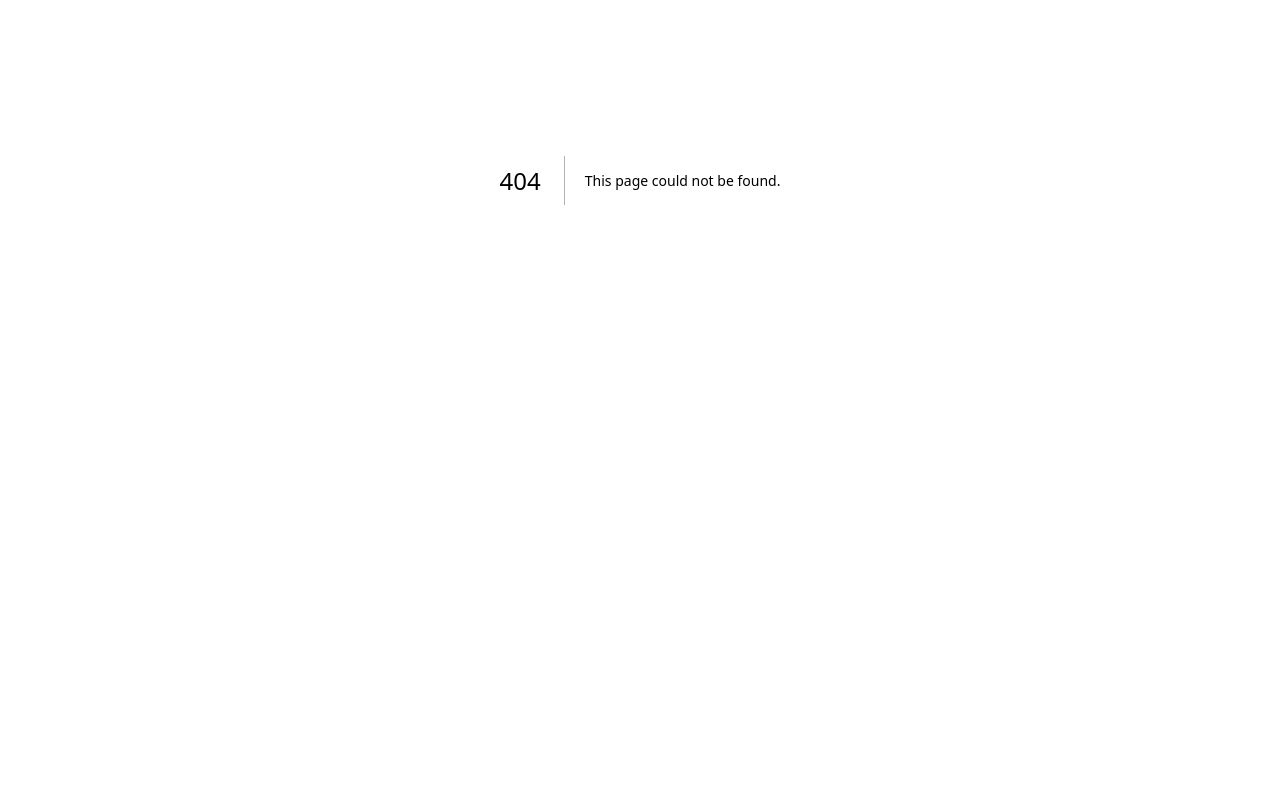
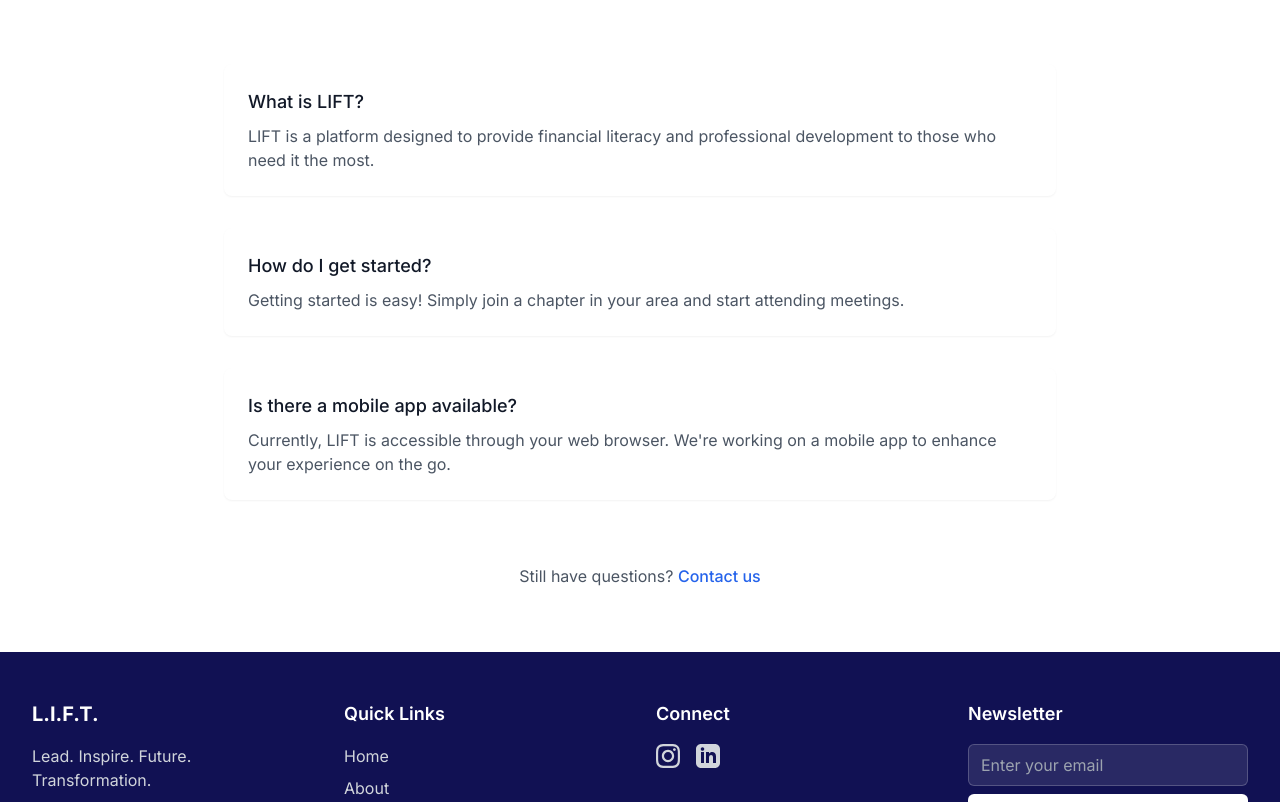
Before and after one commit to ShouryaBatra/lift-website, a Next.js app: page /faq in a window 1280 px wide. Before the commit this address had no page. Shown: the part 220-1022 px from the top of the page. Before the commit the page ends 800 px from the top, so only its background shows below. Built offline with nearby package versions, Linux system fonts and the light colour scheme.

Commit message:
buttons work, social links

```diff
--- a/src/components/layout/MainLayout.jsx
+++ b/src/components/layout/MainLayout.jsx
@@ -1,23 +1,23 @@
-'use client';
+"use client";
 
-import { useState } from 'react';
-import { motion, AnimatePresence } from 'framer-motion';
-import Link from 'next/link';
-import { usePathname } from 'next/navigation';
+import { useState } from "react";
+import { motion, AnimatePresence } from "framer-motion";
+import Link from "next/link";
+import { usePathname } from "next/navigation";
 
 const MainLayout = ({ children }) => {
   const [isMenuOpen, setIsMenuOpen] = useState(false);
   const pathname = usePathname();
 
   const navItems = [
-    { name: 'Home', href: '/' },
-    { name: 'About', href: '/about' },
-    { name: 'Offerings', href: '/offerings' },
-    { name: 'Chapters', href: '/chapters' },
-    { name: 'Impact', href: '/impact' },
-    { name: 'Get Involved', href: '/get-involved' },
-    { name: 'Partners', href: '/partners' },
-    { name: 'Contact', href: '/contact' },
+    { name: "Home", href: "/" },
+    { name: "About", href: "/about" },
+    { name: "Offerings", href: "/offerings" },
+    { name: "Chapters", href: "/chapters" },
+    { name: "Impact", href: "/impact" },
+    { name: "Get Involved", href: "/get-involved" },
+    { name: "Partners", href: "/partners" },
+    { name: "Contact", href: "/contact" },
   ];
 
   return (
@@ -28,7 +28,9 @@ const MainLayout = ({ children }) => {
           <div className="flex justify-between h-16">
             <div className="flex items-center">
               <Link href="/" className="flex-shrink-0 flex items-center">
-                <span className="text-lift-blue text-2xl font-bold">L.I.F.T.</span>
+                <span className="text-lift-blue text-2xl font-bold">
+                  L.I.F.T.
+                </span>
               </Link>
             </div>
 
@@ -42,8 +44,8 @@ const MainLayout = ({ children }) => {
                     href={item.href}
                     className={`relative transition-colors duration-200 py-2 ${
                       isActive
-                        ? 'text-lift-blue'
-                        : 'text-lift-text-secondary hover:text-lift-blue'
+                        ? "text-lift-blue"
+                        : "text-lift-text-secondary hover:text-lift-blue"
                     }`}
                   >
                     {item.name}
@@ -99,7 +101,7 @@ const MainLayout = ({ children }) => {
           {isMenuOpen && (
             <motion.div
               initial={{ opacity: 0, height: 0 }}
-              animate={{ opacity: 1, height: 'auto' }}
+              animate={{ opacity: 1, height: "auto" }}
               exit={{ opacity: 0, height: 0 }}
               className="md:hidden bg-white"
             >
@@ -111,7 +113,7 @@ const MainLayout = ({ children }) => {
                       key={item.name}
                       href={item.href}
                       className={`block px-3 py-2 text-lift-text-secondary hover:text-lift-blue hover:bg-lift-accent rounded-md ${
-                        isActive ? 'text-lift-blue bg-lift-accent' : ''
+                        isActive ? "text-lift-blue bg-lift-accent" : ""
                       }`}
                       onClick={() => setIsMenuOpen(false)}
                     >
@@ -126,9 +128,7 @@ const MainLayout = ({ children }) => {
       </nav>
 
       {/* Main Content */}
-      <main className="flex-grow">
-        {children}
-      </main>
+      <main className="flex-grow">{children}</main>
 
       {/* Footer */}
       <footer className="bg-lift-blue text-white">
@@ -158,22 +158,30 @@ const MainLayout = ({ children }) => {
             <div>
               <h4 className="text-lg font-semibold mb-4">Connect</h4>
               <div className="flex space-x-4">
-                <a href="#" className="text-gray-300 hover:text-white">
+                <a
+                  href="https://instagram.com/empowerlives_"
+                  className="text-gray-300 hover:text-white"
+                >
                   <span className="sr-only">Instagram</span>
-                  <svg className="h-6 w-6" fill="currentColor" viewBox="0 0 24 24">
-                    <path d="M12 2.163c3.204 0 3.584.012 4.85.07 3.252.148 4.771 1.691 4.919 4.919.058 1.265.069 1.645.069 4.849 0 3.205-.012 3.584-.069 4.849-.149 3.225-1.664 4.771-4.919 4.919-1.266.058-1.644.07-4.85.07-3.204 0-3.584-.012-4.849-.07-3.26-.149-4.771-1.699-4.919-4.92-.058-1.265-.07-1.644-.07-4.849 0-3.204.013-3.583.07-4.849.149-3.227 1.664-4.771 4.919-4.919 1.266-.057 1.645-.069 4.849-.069zm0-2.163c-3.259 0-3.667.014-4.947.072-4.358.2-6.78 2.618-6.98 6.98-.059 1.281-.073 1.689-.073 4.948 0 3.259.014 3.668.072 4.948.2 4.358 2.618 6.78 6.98 6.98 1.281.058 1.689.072 4.948.072 3.259 0 3.668-.014 4.948-.072 4.354-.2 6.782-2.618 6.979-6.98.059-1.28.073-1.689.073-4.948 0-3.259-.014-3.667-.072-4.947-.196-4.354-2.617-6.78-6.979-6.98-1.281-.059-1.69-.073-4.949-.073zm0 5.838c-3.403 0-6.162 2.759-6.162 6.162s2.759 6.163 6.162 6.163 6.162-2.759 6.162-6.163c0-3.403-2.759-6.162-6.162-6.162zm0 10.162c-2.209 0-4-1.79-4-4 0-2.209 1.791-4 4-4s4 1.791 4 4c0 2.21-1.791 4-4 4zm6.406-11.845c-.796 0-1.441.645-1.441 1.44s.645 1.44 1.441 1.44c.795 0 1.439-.645 1.439-1.44s-.644-1.44-1.439-1.44z"/>
+                  <svg
+                    className="h-6 w-6"
+                    fill="currentColor"
+                    viewBox="0 0 24 24"
+                  >
+                    <path d="M12 2.163c3.204 0 3.584.012 4.85.07 3.252.148 4.771 1.691 4.919 4.919.058 1.265.069 1.645.069 4.849 0 3.205-.012 3.584-.069 4.849-.149 3.225-1.664 4.771-4.919 4.919-1.266.058-1.644.07-4.85.07-3.204 0-3.584-.012-4.849-.07-3.26-.149-4.771-1.699-4.919-4.92-.058-1.265-.07-1.644-.07-4.849 0-3.204.013-3.583.07-4.849.149-3.227 1.664-4.771 4.919-4.919 1.266-.057 1.645-.069 4.849-.069zm0-2.163c-3.259 0-3.667.014-4.947.072-4.358.2-6.78 2.618-6.98 6.98-.059 1.281-.073 1.689-.073 4.948 0 3.259.014 3.668.072 4.948.2 4.358 2.618 6.78 6.98 6.98 1.281.058 1.689.072 4.948.072 3.259 0 3.668-.014 4.948-.072 4.354-.2 6.782-2.618 6.979-6.98.059-1.28.073-1.689.073-4.948 0-3.259-.014-3.667-.072-4.947-.196-4.354-2.617-6.78-6.979-6.98-1.281-.059-1.69-.073-4.949-.073zm0 5.838c-3.403 0-6.162 2.759-6.162 6.162s2.759 6.163 6.162 6.163 6.162-2.759 6.162-6.163c0-3.403-2.759-6.162-6.162-6.162zm0 10.162c-2.209 0-4-1.79-4-4 0-2.209 1.791-4 4-4s4 1.791 4 4c0 2.21-1.791 4-4 4zm6.406-11.845c-.796 0-1.441.645-1.441 1.44s.645 1.44 1.441 1.44c.795 0 1.439-.645 1.439-1.44s-.644-1.44-1.439-1.44z" />
                   </svg>
                 </a>
-                <a href="#" className="text-gray-300 hover:text-white">
+                <a
+                  href="https://www.linkedin.com/company/lift-empowerlives/"
+                  className="text-gray-300 hover:text-white"
+                >
                   <span className="sr-only">LinkedIn</span>
-                  <svg className="h-6 w-6" fill="currentColor" viewBox="0 0 24 24">
-                    <path d="M19 0h-14c-2.761 0-5 2.239-5 5v14c0 2.761 2.239 5 5 5h14c2.762 0 5-2.239 5-5v-14c0-2.761-2.238-5-5-5zm-11 19h-3v-11h3v11zm-1.5-12.268c-.966 0-1.75-.79-1.75-1.764s.784-1.764 1.75-1.764 1.75.79 1.75 1.764-.783 1.764-1.75 1.764zm13.5 12.268h-3v-5.604c0-3.368-4-3.113-4 0v5.604h-3v-11h3v1.765c1.396-2.586 7-2.777 7 2.476v6.759z"/>
-                  </svg>
-                </a>
-                <a href="#" className="text-gray-300 hover:text-white">
-                  <span className="sr-only">YouTube</span>
-                  <svg className="h-6 w-6" fill="currentColor" viewBox="0 0 24 24">
-                    <path d="M19.615 3.184c-3.604-.246-11.631-.245-15.23 0-3.897.266-4.356 2.62-4.385 8.816.029 6.185.484 8.549 4.385 8.816 3.6.245 11.626.246 15.23 0 3.897-.266 4.356-2.62 4.385-8.816-.029-6.185-.484-8.549-4.385-8.816zm-10.615 12.816v-8l8 3.993-8 4.007z"/>
+                  <svg
+                    className="h-6 w-6"
+                    fill="currentColor"
+                    viewBox="0 0 24 24"
+                  >
+                    <path d="M19 0h-14c-2.761 0-5 2.239-5 5v14c0 2.761 2.239 5 5 5h14c2.762 0 5-2.239 5-5v-14c0-2.761-2.238-5-5-5zm-11 19h-3v-11h3v11zm-1.5-12.268c-.966 0-1.75-.79-1.75-1.764s.784-1.764 1.75-1.764 1.75.79 1.75 1.764-.783 1.764-1.75 1.764zm13.5 12.268h-3v-5.604c0-3.368-4-3.113-4 0v5.604h-3v-11h3v1.765c1.396-2.586 7-2.777 7 2.476v6.759z" />
                   </svg>
                 </a>
               </div>
@@ -196,9 +204,17 @@ const MainLayout = ({ children }) => {
             </div>
           </div>
           <div className="mt-8 pt-8 border-t border-white/10 text-center text-gray-300">
-            <p>&copy; {new Date().getFullYear()} L.I.F.T. All rights reserved.</p>
+            <p>
+              &copy; {new Date().getFullYear()} L.I.F.T. All rights reserved.
+            </p>
             <p className="text-sm mt-2">
-              Website made by <Link href="/bio" className="hover:text-white transition-colors duration-200">Shourya Batra</Link>
+              Website made by{" "}
+              <Link
+                href="/bio"
+                className="hover:text-white transition-colors duration-200"
+              >
+                Shourya Batra
+              </Link>
             </p>
           </div>
         </div>
--- a/src/pages/chapters.js
+++ b/src/pages/chapters.js
@@ -150,6 +150,50 @@ export default function Chapters() {
         </Container>
       </section>
 
+      {/* Join a Chapter Section */}
+      <section className="py-20 bg-white">
+        <Container>
+          <motion.div
+            initial="initial"
+            whileInView="animate"
+            viewport={{ once: true }}
+            variants={staggerContainer}
+            className="max-w-4xl mx-auto text-center"
+          >
+            <motion.h2
+              variants={fadeInUp}
+              className="text-3xl font-bold text-lift-text-primary mb-8"
+            >
+              Join a Chapter
+            </motion.h2>
+            <motion.p
+              variants={fadeInUp}
+              className="text-lift-text-secondary mb-8"
+            >
+              Ready to get involved? Join one of our existing chapters and start
+              making an impact in your community
+            </motion.p>
+            <motion.div
+              variants={fadeInUp}
+              className="flex flex-col sm:flex-row gap-4 justify-center"
+            >
+              <Link
+                href="https://tally.so/r/3xo11v"
+                target="_blank"
+                rel="noopener noreferrer"
+              >
+                <Button size="lg">Find a Chapter</Button>
+              </Link>
+              <Link href="/contact">
+                <Button variant="secondary" size="lg">
+                  Need Help?
+                </Button>
+              </Link>
+            </motion.div>
+          </motion.div>
+        </Container>
+      </section>
+
       {/* Chapter Directory */}
       <section className="py-20 bg-white">
         <Container>
@@ -161,6 +205,7 @@ export default function Chapters() {
           >
             <motion.h2
               variants={fadeInUp}
+              id="chapter-directory"
               className="text-3xl font-bold text-lift-text-primary text-center mb-12"
             >
               Chapter Directory
--- a/src/pages/contact.js
+++ b/src/pages/contact.js
@@ -3,6 +3,7 @@ import MainLayout from "../components/layout/MainLayout";
 import Container from "../components/ui/Container";
 import Card from "../components/ui/Card";
 import Button from "../components/ui/Button";
+import Link from "next/link";
 
 const fadeInUp = {
   initial: { opacity: 0, y: 20 },
@@ -298,7 +299,9 @@ export default function Contact() {
               answers to common questions.
             </motion.p>
             <motion.div variants={fadeInUp} className="flex justify-center">
-              <Button size="lg">View FAQ</Button>
+              <Link href="/faq">
+                <Button size="lg">View FAQ</Button>
+              </Link>
             </motion.div>
           </motion.div>
         </Container>
--- /dev/null
+++ b/src/pages/faq.js
@@ -0,0 +1,73 @@
+import React from "react";
+import Head from "next/head";
+import MainLayout from "../components/layout/MainLayout";
+
+const faqs = [
+  {
+    question: "What is LIFT?",
+    answer:
+      "LIFT is a platform designed to provide financial literacy and professional development to those who need it the most.",
+  },
+  {
+    question: "How do I get started?",
+    answer:
+      "Getting started is easy! Simply join a chapter in your area and start attending meetings.",
+  },
+
+  {
+    question: "Is there a mobile app available?",
+    answer:
+      "Currently, LIFT is accessible through your web browser. We're working on a mobile app to enhance your experience on the go.",
+  },
+];
+
+export default function FAQ() {
+  return (
+    <MainLayout>
+      <Head>
+        <title>FAQ - LIFT</title>
+        <meta
+          name="description"
+          content="Frequently asked questions about LIFT - Your financial literacy and professional development platform"
+        />
+      </Head>
+
+      <main className="max-w-4xl mx-auto px-4 py-16 sm:px-6 lg:px-8">
+        <div className="text-center mb-16">
+          <h1 className="text-4xl font-bold text-gray-900 sm:text-5xl">
+            Frequently Asked Questions
+          </h1>
+          <p className="mt-4 text-xl text-gray-600">
+            Find answers to common questions about LIFT
+          </p>
+        </div>
+
+        <div className="space-y-8">
+          {faqs.map((faq, index) => (
+            <div
+              key={index}
+              className="bg-white rounded-lg shadow-sm p-6 hover:shadow-md transition-shadow duration-200"
+            >
+              <h3 className="text-lg font-medium text-gray-900 mb-2">
+                {faq.question}
+              </h3>
+              <p className="text-gray-600">{faq.answer}</p>
+            </div>
+          ))}
+        </div>
+
+        <div className="mt-16 text-center">
+          <p className="text-gray-600">
+            Still have questions?{" "}
+            <a
+              href="/contact"
+              className="text-blue-600 hover:text-blue-800 font-medium"
+            >
+              Contact us
+            </a>
+          </p>
+        </div>
+      </main>
+    </MainLayout>
+  );
+}
--- a/src/pages/index.js
+++ b/src/pages/index.js
@@ -58,7 +58,11 @@ export default function Home() {
               variants={fadeInUp}
               className="flex flex-col sm:flex-row gap-4 justify-center"
             >
-              <Link href={"/chapters/"}>
+              <Link
+                href="https://tally.so/r/3xo11v"
+                target="_blank"
+                rel="noopener noreferrer"
+              >
                 <Button size="lg">Join a Chapter</Button>
               </Link>
               <Link href={"/impact/"}>
--- a/src/pages/partners.js
+++ b/src/pages/partners.js
@@ -1,24 +1,25 @@
-import { motion } from 'framer-motion';
-import MainLayout from '../components/layout/MainLayout';
-import Container from '../components/ui/Container';
-import Card from '../components/ui/Card';
-import Button from '../components/ui/Button';
-import { useState } from 'react';
-import Image from 'next/image';
-import billWilsonLogo from '@/assets/logos/bill-wilson.png';
+import { motion } from "framer-motion";
+import MainLayout from "../components/layout/MainLayout";
+import Container from "../components/ui/Container";
+import Card from "../components/ui/Card";
+import Button from "../components/ui/Button";
+import { useState } from "react";
+import Image from "next/image";
+import billWilsonLogo from "@/assets/logos/bill-wilson.png";
+import Link from "next/link";
 
 const fadeInUp = {
   initial: { opacity: 0, y: 20 },
   animate: { opacity: 1, y: 0 },
-  transition: { duration: 0.5 }
+  transition: { duration: 0.5 },
 };
 
 const staggerContainer = {
   animate: {
     transition: {
-      staggerChildren: 0.1
-    }
-  }
+      staggerChildren: 0.1,
+    },
+  },
 };
 
 export default function Partners() {
@@ -26,65 +27,104 @@ export default function Partners() {
 
   const partners = [
     {
-      name: 'Bill Wilson Center',
-      description: 'The largest youth shelter in Silicon Valley, providing critical support and resources to young people in need.',
-      logo: billWilsonLogo
+      name: "Bill Wilson Center",
+      description:
+        "The largest youth shelter in Silicon Valley, providing critical support and resources to young people in need.",
+      logo: billWilsonLogo,
     },
     {
-      name: 'Alcove Center',
-      description: 'Dedicated to supporting youth through comprehensive services and programs.',
-      logo: '/partners/alcove.png'
+      name: "Alcove Center",
+      description:
+        "Dedicated to supporting youth through comprehensive services and programs.",
+      logo: "/partners/alcove.png",
     },
     {
-      name: 'Unity Care',
-      description: 'Empowering youth and families through innovative programs and services.',
-      logo: '/partners/unity-care.png'
+      name: "Unity Care",
+      description:
+        "Empowering youth and families through innovative programs and services.",
+      logo: "/partners/unity-care.png",
     },
     {
-      name: 'SJ Job Corps',
-      description: 'Providing career training and education to help young people succeed.',
-      logo: '/partners/sj-job-corps.png'
+      name: "SJ Job Corps",
+      description:
+        "Providing career training and education to help young people succeed.",
+      logo: "/partners/sj-job-corps.png",
     },
     {
-      name: 'Downtown Youth Wellness Center',
-      description: 'Supporting youth mental health and wellness in our community.',
-      logo: '/partners/dywc.png'
+      name: "Downtown Youth Wellness Center",
+      description:
+        "Supporting youth mental health and wellness in our community.",
+      logo: "/partners/dywc.png",
     },
     {
-      name: 'YMCA',
-      description: 'Building strong communities through youth development and social responsibility.',
-      logo: '/partners/ymca.png'
-    }
+      name: "YMCA",
+      description:
+        "Building strong communities through youth development and social responsibility.",
+      logo: "/partners/ymca.png",
+    },
   ];
 
   const benefits = [
     {
-      title: 'Social Impact',
-      description: 'Make a meaningful difference in the lives of young people and contribute to positive social change.',
+      title: "Social Impact",
+      description:
+        "Make a meaningful difference in the lives of young people and contribute to positive social change.",
       icon: (
-        <svg className="w-8 h-8 text-lift-blue" fill="none" viewBox="0 0 24 24" stroke="currentColor">
-          <path strokeLinecap="round" strokeLinejoin="round" strokeWidth={2} d="M3.055 11H5a2 2 0 012 2v1a2 2 0 002 2 2 2 0 012 2v2.945M8 3.935V5.5A2.5 2.5 0 0010.5 8h.5a2 2 0 012 2 2 2 0 104 0 2 2 0 012-2h1.064M15 20.488V18a2 2 0 012-2h3.064M21 12a9 9 0 11-18 0 9 9 0 0118 0z" />
+        <svg
+          className="w-8 h-8 text-lift-blue"
+          fill="none"
+          viewBox="0 0 24 24"
+          stroke="currentColor"
+        >
+          <path
+            strokeLinecap="round"
+            strokeLinejoin="round"
+            strokeWidth={2}
+            d="M3.055 11H5a2 2 0 012 2v1a2 2 0 002 2 2 2 0 012 2v2.945M8 3.935V5.5A2.5 2.5 0 0010.5 8h.5a2 2 0 012 2 2 2 0 104 0 2 2 0 012-2h1.064M15 20.488V18a2 2 0 012-2h3.064M21 12a9 9 0 11-18 0 9 9 0 0118 0z"
+          />
         </svg>
-      )
+      ),
     },
     {
-      title: 'Broad Reach',
-      description: 'Connect with diverse communities and expand your organization\'s impact across the region.',
+      title: "Broad Reach",
+      description:
+        "Connect with diverse communities and expand your organization's impact across the region.",
       icon: (
-        <svg className="w-8 h-8 text-lift-blue" fill="none" viewBox="0 0 24 24" stroke="currentColor">
-          <path strokeLinecap="round" strokeLinejoin="round" strokeWidth={2} d="M13 7h8m0 0v8m0-8l-8 8-4-4-6 6" />
+        <svg
+          className="w-8 h-8 text-lift-blue"
+          fill="none"
+          viewBox="0 0 24 24"
+          stroke="currentColor"
+        >
+          <path
+            strokeLinecap="round"
+            strokeLinejoin="round"
+            strokeWidth={2}
+            d="M13 7h8m0 0v8m0-8l-8 8-4-4-6 6"
+          />
         </svg>
-      )
+      ),
     },
     {
-      title: 'SDG Alignment',
-      description: 'Align your organization with Sustainable Development Goals and demonstrate commitment to global progress.',
+      title: "SDG Alignment",
+      description:
+        "Align your organization with Sustainable Development Goals and demonstrate commitment to global progress.",
       icon: (
-        <svg className="w-8 h-8 text-lift-blue" fill="none" viewBox="0 0 24 24" stroke="currentColor">
-          <path strokeLinecap="round" strokeLinejoin="round" strokeWidth={2} d="M9 12l2 2 4-4m5.618-4.016A11.955 11.955 0 0112 2.944a11.955 11.955 0 01-8.618 3.04A12.02 12.02 0 003 9c0 5.591 3.824 10.29 9 11.622 5.176-1.332 9-6.03 9-11.622 0-1.042-.133-2.052-.382-3.016z" />
+        <svg
+          className="w-8 h-8 text-lift-blue"
+          fill="none"
+          viewBox="0 0 24 24"
+          stroke="currentColor"
+        >
+          <path
+            strokeLinecap="round"
+            strokeLinejoin="round"
+            strokeWidth={2}
+            d="M9 12l2 2 4-4m5.618-4.016A11.955 11.955 0 0112 2.944a11.955 11.955 0 01-8.618 3.04A12.02 12.02 0 003 9c0 5.591 3.824 10.29 9 11.622 5.176-1.332 9-6.03 9-11.622 0-1.042-.133-2.052-.382-3.016z"
+          />
         </svg>
-      )
-    }
+      ),
+    },
   ];
 
   return (
@@ -108,8 +148,8 @@ export default function Partners() {
               variants={fadeInUp}
               className="text-xl text-lift-text-secondary mb-8"
             >
-              Together with our partners, we're creating lasting impact in communities
-              through youth development and support services.
+              Together with our partners, we're creating lasting impact in
+              communities through youth development and support services.
             </motion.p>
           </motion.div>
         </Container>
@@ -137,8 +177,12 @@ export default function Partners() {
                 </div>
                 {hoveredPartner === partner.name && (
                   <div className="absolute inset-0 bg-white/95 rounded-lg p-6 flex flex-col justify-center items-center text-center transition-all duration-300">
-                    <h3 className="text-xl font-bold text-lift-text-primary mb-2">{partner.name}</h3>
-                    <p className="text-lift-text-secondary">{partner.description}</p>
+                    <h3 className="text-xl font-bold text-lift-text-primary mb-2">
+                      {partner.name}
+                    </h3>
+                    <p className="text-lift-text-secondary">
+                      {partner.description}
+                    </p>
                   </div>
                 )}
               </div>
@@ -203,15 +247,16 @@ export default function Partners() {
               variants={fadeInUp}
               className="text-lift-text-secondary mb-8"
             >
-              Join us in our mission to support and empower young people in our community.
-              Let's create lasting impact together.
+              Join us in our mission to support and empower young people in our
+              community. Let's create lasting impact together.
             </motion.p>
             <motion.div
               variants={fadeInUp}
               className="flex flex-col sm:flex-row gap-4 justify-center"
             >
-              <Button size="lg">Schedule a Meeting</Button>
-              <Button variant="secondary" size="lg">Fill Interest Form</Button>
+              <Link href="/contact">
+                <Button size="lg">Contact Us</Button>
+              </Link>
             </motion.div>
           </motion.div>
         </Container>
```
Also changed, not shown: src/pages/get-involved.js (+87 -39 lines).
